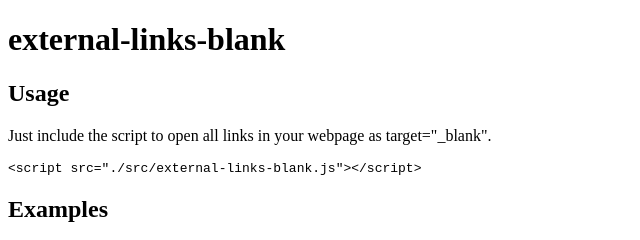
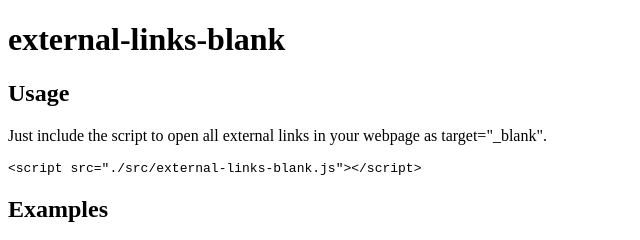
Before and after one commit to shaack/external-links-blank, a website: page index.html in a window 1280 px wide. Shown: the top 240 px of the page, 0-640 px from the left. Drawn offline with Linux system fonts and the light colour scheme.

Commit message:
typo and npm init

```diff
--- a/index.html
+++ b/index.html
@@ -7,7 +7,7 @@
 <body>
 <h1>external-links-blank</h1>
 <h2>Usage</h2>
-<p>Just include the script to open all links in your webpage as target="_blank".</p>
+<p>Just include the script to open all external links in your webpage as target="_blank".</p>
 <pre><code>&lt;script src="./src/external-links-blank.js">&lt;/script></code></pre>
 <h2>Examples</h2>
 <ul>
```
Also changed, not shown: package.json (added, +26 -0 lines).
